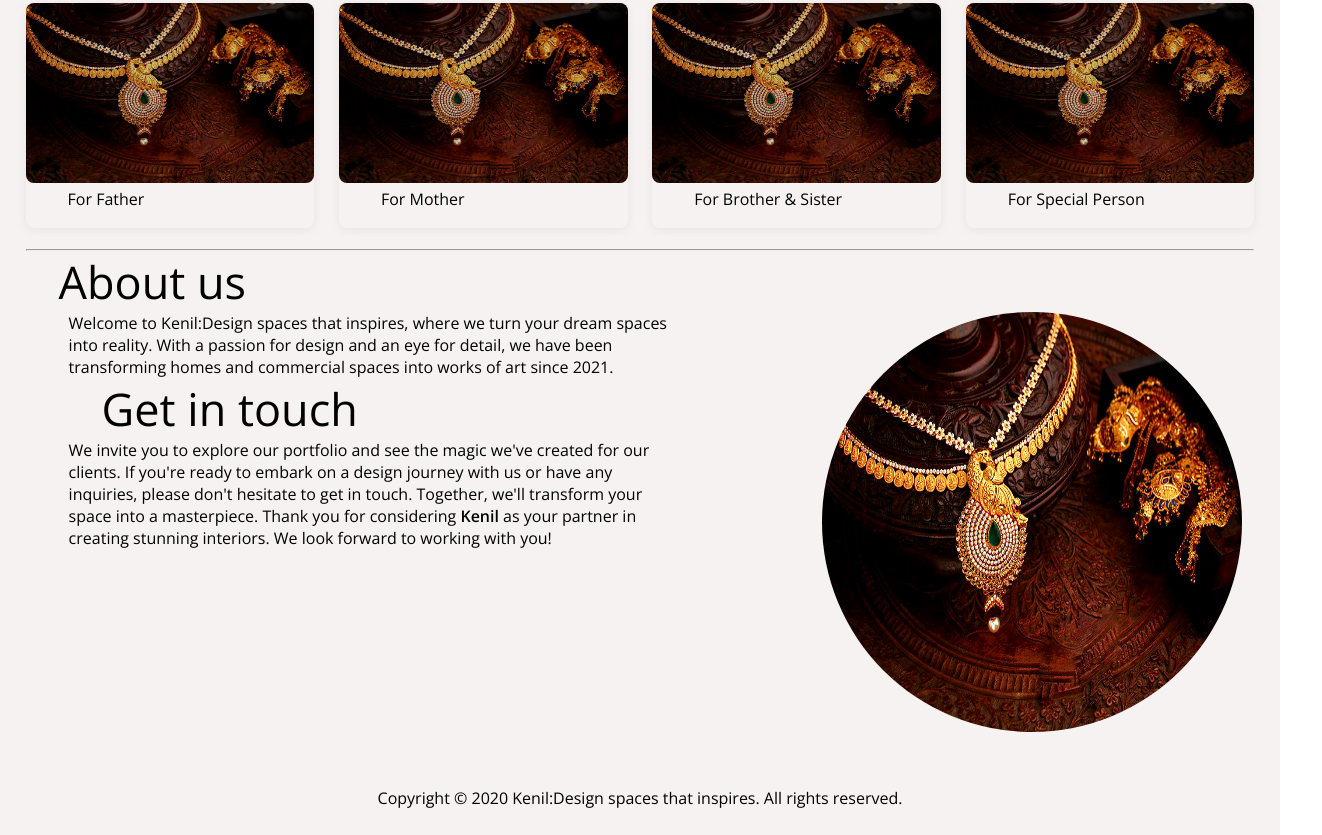
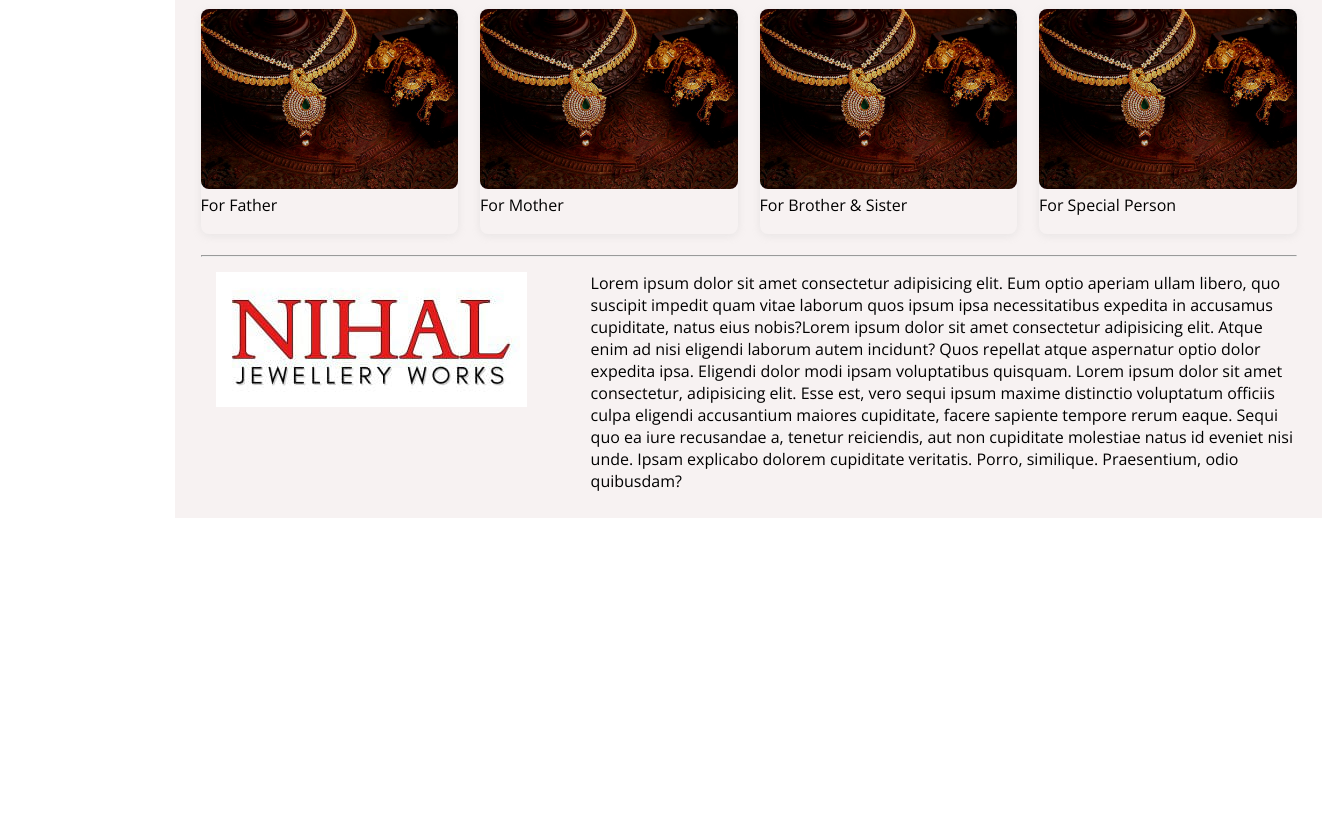
Before and after one commit to Cricmad26/Nihal-jewellery, a plain HTML site: page index.html in a window 1280 px wide. Shown: the part 1471-2306 px from the top of the page, 1322 px wide, since content can reach past the window. After the commit the page ends 1989 px from the top, so only its background shows below. Drawn offline with nearby package versions, Linux system fonts and the light colour scheme.

Commit message:
Add files via upload

```diff
--- a/index.html
+++ b/index.html
@@ -24,10 +24,10 @@
             <a href="#">Contact us</a>
         </div>
     </div>
-    <div class="whatsapp">
-        <a href="https://wa.me/9182858821">
-            <img src="./whatsapp.png" alt="">
-        </a>
+    <!-- <div class="whatsapp"> -->
+        <!-- <a href="https://wa.me/9182858821"> -->
+
+        <!-- </a> -->
     </div>
      <!--main-->
     <div class="main">
@@ -46,7 +46,7 @@
             <!-- profile icon on left side of navbar -->
             <div class="profile">
                 <a href="#" class="location"><span class="material-symbols-outlined">location_on</span></a>
-                <a href="#" class="person"><span class="material-symbols-outlined">person</span></a>
+                <a href="https://wa.me/9182858821" class="person"><img src="./whatsapp.png" alt=""></a>
             </div>
         </div>
         <div class="banner"><img src="./Jewellery banner.jpg" alt="invalid" class="jbanner"></div>
@@ -207,22 +207,16 @@
             </div>
         </div>
         <hr>
-        <div class="foter">
-            <h1 id="last" >About us</h1>
-         <div class="ftc">
-            <div class="para">
-             <p>Welcome to Kenil:Design spaces that inspires, where we turn your dream spaces into reality. With a passion for design and an eye for detail,
-                we have been transforming homes and commercial spaces into works of art since 2021.</p>
-                <h1 id="last" >Get in touch</h1>
-                <p>We invite you to explore our portfolio and see the magic we've created for our clients. If you're ready to embark on a design journey with us or have any inquiries, please don't hesitate to get in touch. Together, we'll transform your space into a masterpiece.
-                    Thank you for considering <b>Kenil</b> as your partner in creating stunning interiors. We look forward to working with you!</p>
-
-            </div>
-               <div class="ftimg">
-                <img src="./Jewellery banner.jpg" alt="invalid">
-               </div>
-         </div>
-         <p id="copy">Copyright © 2020 Kenil:Design spaces that inspires. All rights reserved.</p>
+        <div class="footer">
+            <div class="footer-img"><img src="./logo.jpeg" alt=""></div>
+            <p>Lorem ipsum dolor sit amet consectetur adipisicing elit.
+                 Eum optio aperiam ullam libero, quo suscipit
+             impedit quam vitae laborum quos ipsum ipsa necessitatibus
+              expedita in accusamus cupiditate, natus eius nobis?Lorem ipsum dolor sit amet consectetur adipisicing elit. Atque enim ad nisi eligendi laborum autem
+              incidunt? Quos repellat atque aspernatur optio dolor expedita ipsa.
+              Eligendi dolor modi ipsam voluptatibus quisquam. Lorem ipsum dolor sit amet consectetur, adipisicing elit. Esse est, vero sequi ipsum maxime distinctio voluptatum officiis culpa eligendi accusantium maiores cupiditate, facere sapiente tempore rerum eaque. Sequi quo ea iure recusandae a, tenetur reiciendis, aut non cupiditate molestiae natus
+               id eveniet nisi unde. Ipsam explicabo dolorem cupiditate veritatis.
+               Porro, similique. Praesentium, odio quibusdam?</p>
         </div>
     </div>
 </body>
--- a/style.css
+++ b/style.css
@@ -61,7 +61,7 @@ color: black;
     display: none;
 }
 .search{
-    margin-left: 20px;
+    /* margin-left:90px; */
     width: 60%;
     height: 40px;
     display: flex;
@@ -79,8 +79,8 @@ color: black;
     background: #b3a1a1;
     color: black;
     border: none;
-    border-radius: 20px;
-    width: 120px;
+    border-radius: 10px;
+    width: 50px;
     cursor: pointer;
 }
 .profile{
@@ -88,13 +88,13 @@ color: black;
     align-items: center;
     gap: 0.5rem;
 }
-.location,.person{
+.location{
     display: flex;
     justify-content: center;
     align-items: center;
     background-color: #ffffff;
     font-size: 20px;
-    color: black;
+    color: rgb(199, 76, 76);
     text-decoration: none;
     padding: 0 10px;
     height: 40px;
@@ -193,9 +193,9 @@ color: black;
     object-position: center;
     filter: brightness(0.8);
 }
-.detail-name a{
+.detail-name  a{
     text-decoration: none;
-    margin-left: 42px;
+    padding-top: 3.5px;
     color: black;
 }
 .detail-name p{
@@ -211,33 +211,21 @@ color: black;
 .detail-card:hover .weddings img{
     filter: opacity(1);
 }
-#last{
-    margin-left: 33px;
-    font-size: 45px;
-    font-weight: lighter;
+.footer{
+    display: flex;
 }
-.ftimg img{
-    margin-left: 150px;
-    height:420px;
-    width:420px;
-    border-radius: 50%;
+.footer-img{
+    margin-top: 15px;
+    width: 250px;
+    height: 50px;
+    margin-left: 15px;
 }
-.ftc{
-    display: flex;
-    margin-left: 23px;
-}
-.para{
-    width: 50%;
-    height: auto;
-    margin-left: 20px;
-}
-#copy{
-    margin-top: 50px;
-   text-align: center;
+.footer p{
+    margin: 15px 0 0 125px;
 }
 
 /* mobile version */
-@media screen and (min-width:275px) {
+@media screen and (max-width:640px) {
     .sidebar{
         display: none;
     }
@@ -253,7 +241,7 @@ color: black;
         font-size: 20px;
         color: black;
         text-decoration: none;
-        padding: 0 10px;
+        /* padding: 0 10px; */
         height: 40px;
         border-radius: 50%;
         z-index: 3;
@@ -263,6 +251,7 @@ color: black;
         z-index: 10;
     }
     .min-logo img{
+        margin-left:-75px;
         display: block;
         width:55px;
         height:40px;
```
